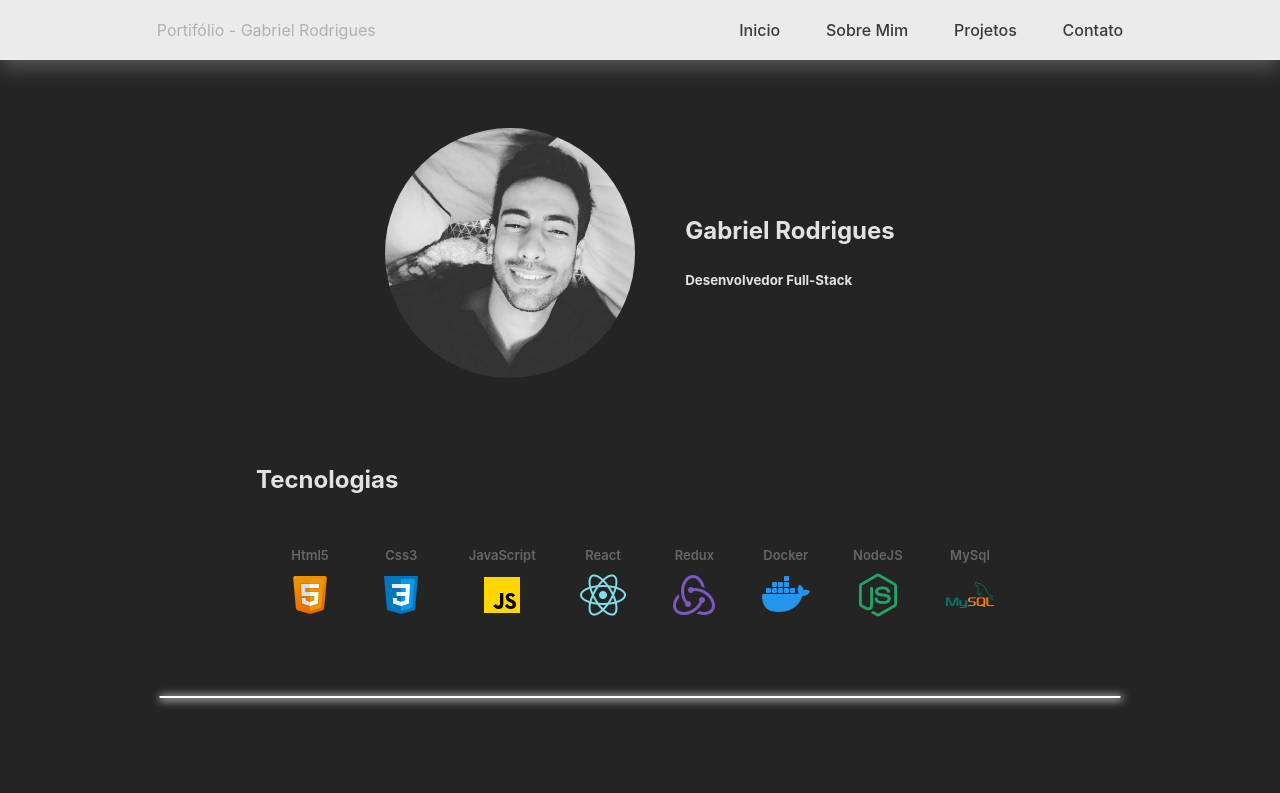
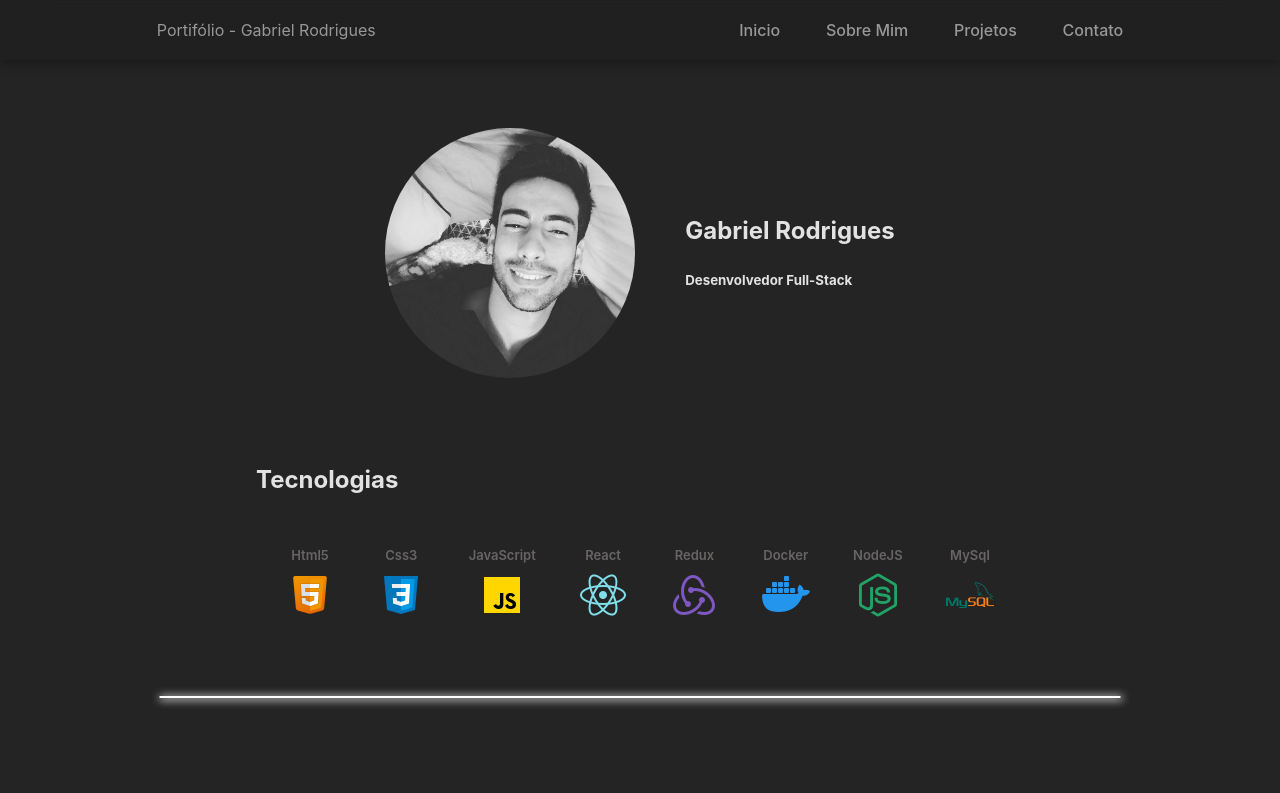
Before and after one commit to gabrielr99/gabrielr99.github.io, a React (Create React App) app: page / in a window 1280 px wide. Shown: the top 793 px of the page. Built offline with nearby package versions, Linux system fonts and the light colour scheme.

Commit message:
FEAT: barra navegação blur

```diff
--- a/src/components/Header/header.css
+++ b/src/components/Header/header.css
@@ -9,7 +9,8 @@
   top: 0;
   z-index: 100;
   box-shadow: 0px 8px 20px 0px #242424;; */
-  background-color: #ffffffe8;
+  backdrop-filter: blur(20px);
+  background-color: #0000001c;
   height: 60px;
   align-items: center;
   display: flex;
@@ -18,7 +19,7 @@
   position: fixed;
   top: 0;
   z-index: 100;
-  box-shadow: 0px 8px 20px 0px #595858;
+  box-shadow: 1px 3px 10px 0px #181818;
 }
 
 .container-header span {
@@ -34,7 +35,7 @@
 
 .link-navbar {
   font-weight: 500;
-  color: #3a3a3c;
+  color: #989899;;
   text-decoration: inherit;
 }
 .link-navbar:hover {
```
